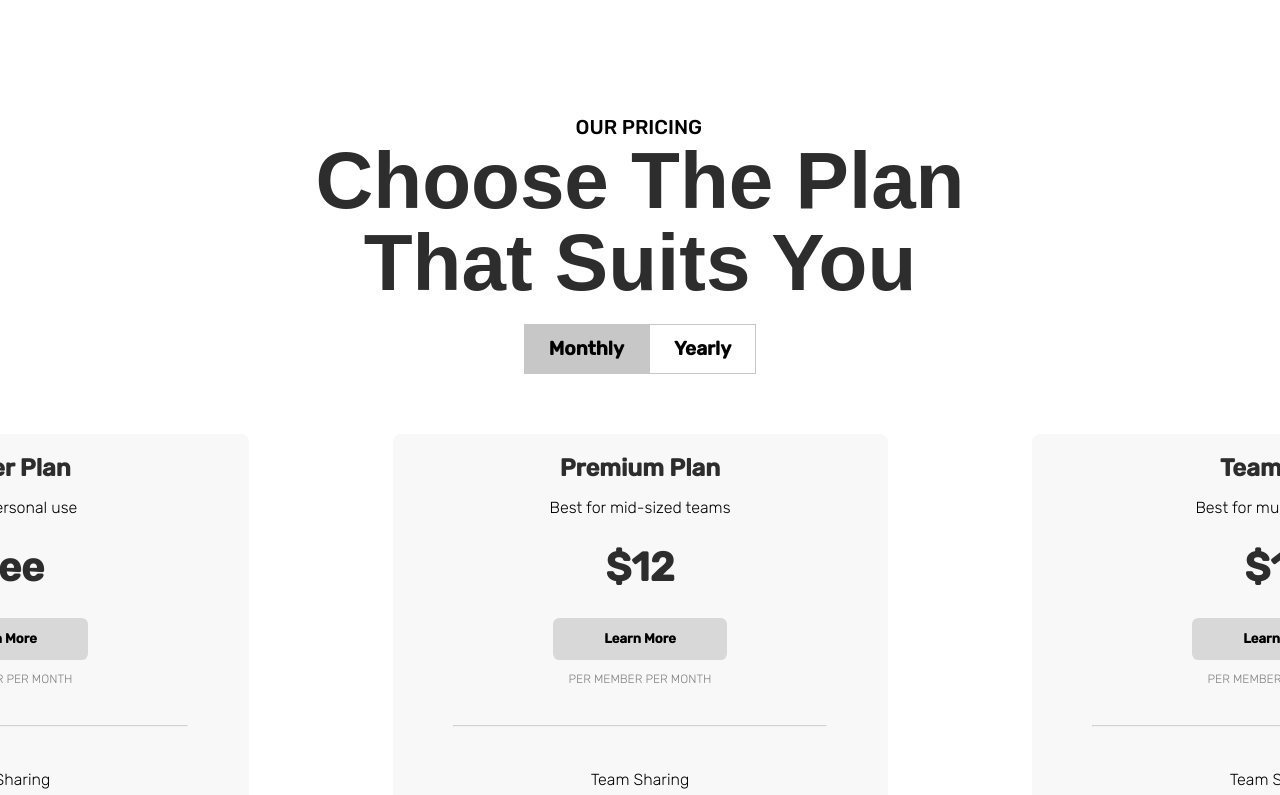
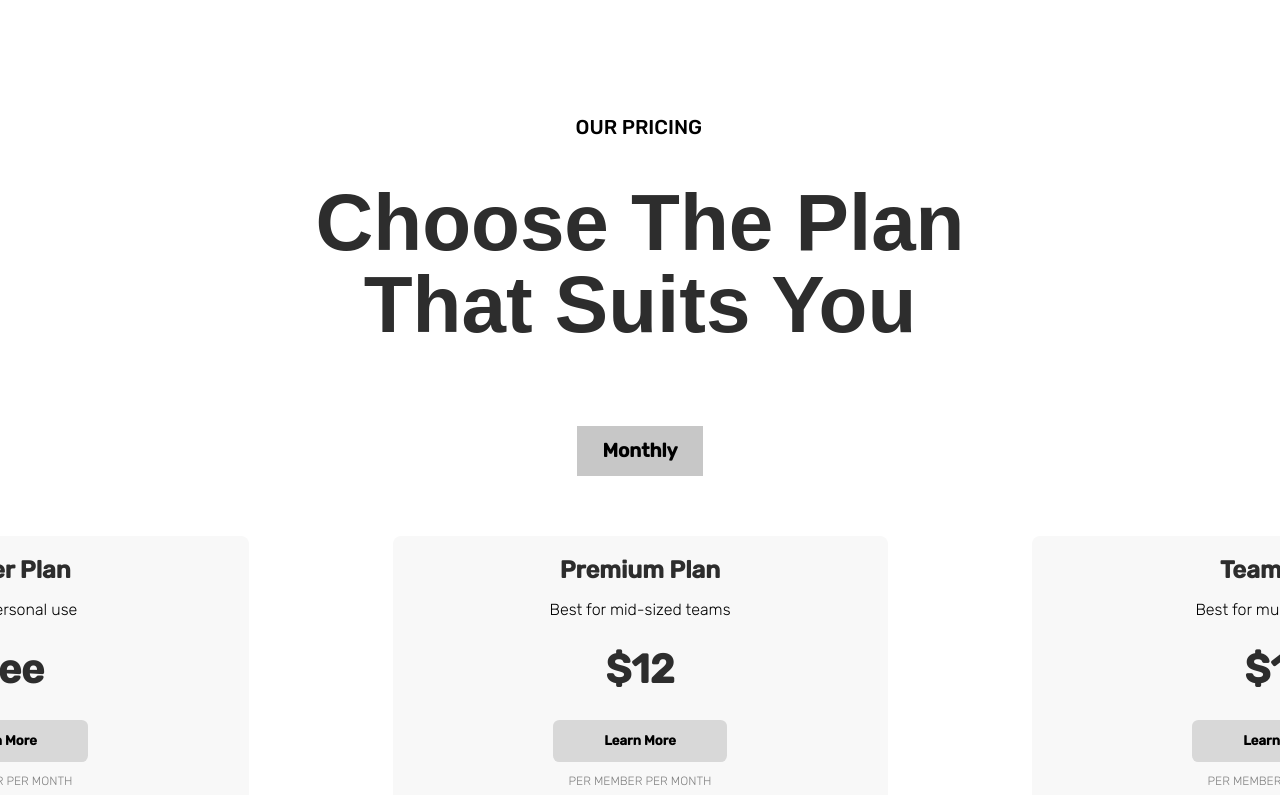
Before and after one commit to Vebloc/Workflo_EXT, a React (Create React App) app: page / in a window 1280 px wide. Shown: the top 795 px of the page. Built offline with nearby package versions, Linux system fonts and the light colour scheme; a web font is replaced by a local one.

Commit message:
hide yearly button

```diff
--- a/src/components/pages/PricingTable.jsx
+++ b/src/components/pages/PricingTable.jsx
@@ -26,9 +26,9 @@ const PricingTable = () => {
         <button className={`monthly ${!isYearly ? "active" : "inactive"}`} onClick={toggleView} disabled={!isYearly}>
           Monthly
         </button>
-        <button className={`yearly ${isYearly ? "active" : "inactive"}`} onClick={toggleView} disabled={isYearly}>
+        {/* <button className={`yearly ${isYearly ? "active" : "inactive"}`} onClick={toggleView} disabled={isYearly}>
           Yearly
-        </button>
+        </button> */}
       </div>
       <div className="pricing-table">
         <Plan
--- a/src/styles/PricingTable.css
+++ b/src/styles/PricingTable.css
@@ -9,7 +9,6 @@ body {
 }
 
 .toggle-container {
-  margin-top: 20px;
   margin-bottom: 50px;
   display: flex;
   justify-content: center;
@@ -20,8 +19,8 @@ body {
   width: 127px;
   height: 24px;
   margin-top: 116px;
-  margin-left: 896px;
-  margin-right: 896px;
+  padding-left: 896px;
+  padding-right: 896px;
   padding-top: 0px;
   border: 0px;
   font-family: 'Rubik', sans-serif;
@@ -33,10 +32,9 @@ body {
 .title {
   width: 695px;
   height: 164px;
-  margin-top: 178px;
+  margin-top: 42px;
   padding-left: 613px;
   padding-right: 613px;
-  margin: auto;
   font-family: 'Chillax', sans-serif;
   font-size: 80px;
   font-weight: 600;
```
